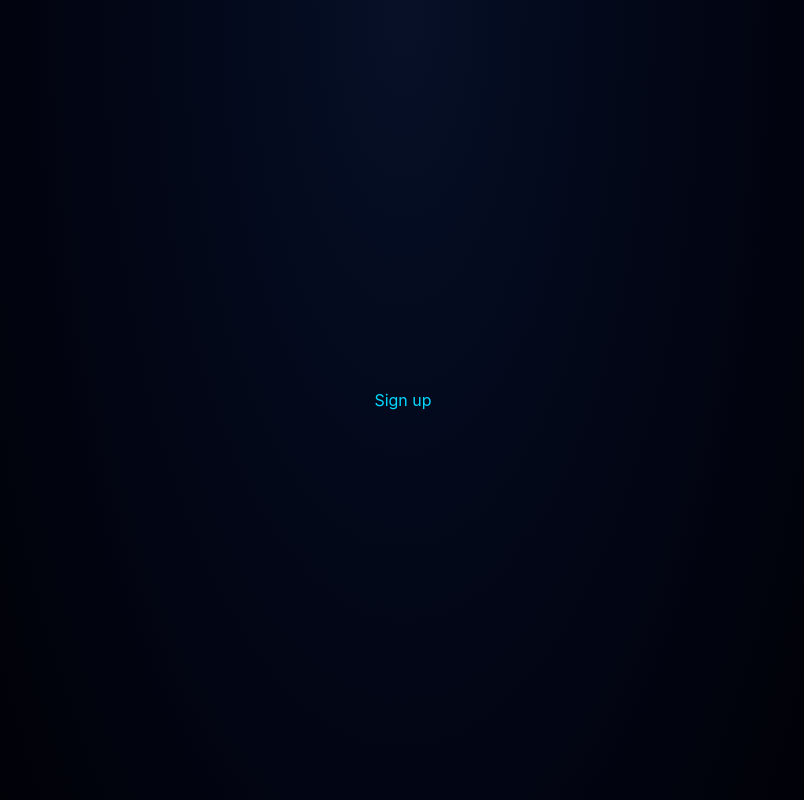
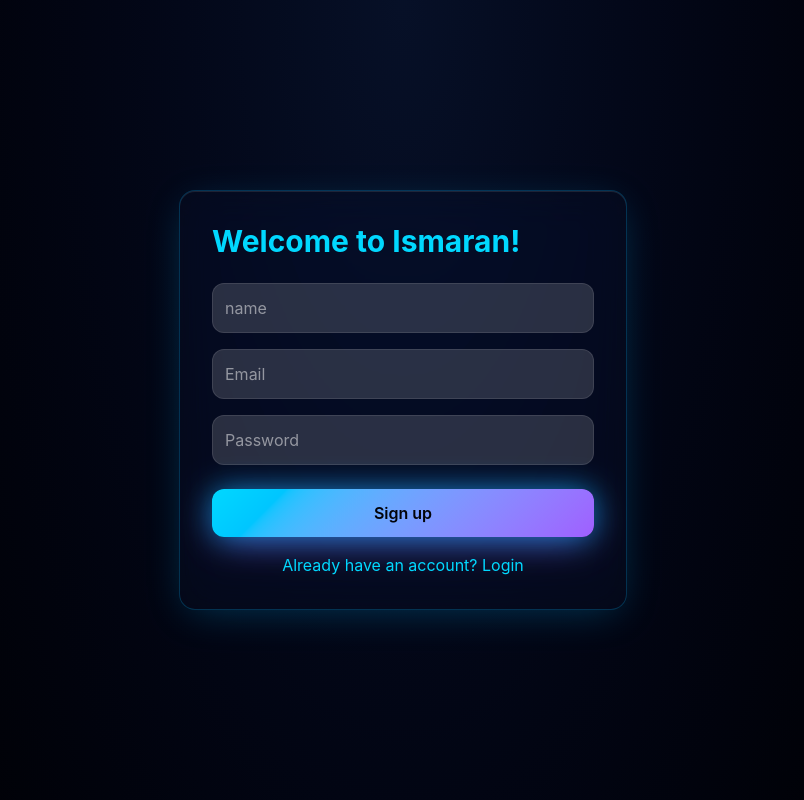
Before and after one commit to Gobler-code/Ismaran-v2, a React (Vite) app in the folder frontend/: page /signup in a window 1280 px wide. Shown: the top 800 px of the page, without its empty margins (237-1041 px from the left). Built offline with nearby package versions, Linux system fonts and the light colour scheme.

Commit message:
feat: implement user registration and signup page

```diff
--- a/frontend/src/pages/Signup.jsx
+++ b/frontend/src/pages/Signup.jsx
@@ -1,6 +1,102 @@
+import { useState } from 'react'
+import { useNavigate, Link } from 'react-router-dom'
+
 function Signup() {
-  return <div className="min-h-screen flex items-center justify-center">
-    <h1 style={{color: 'var(--neon)'}}>Sign up</h1>
-  </div>
+  const [name,setName] = useState('')
+  const [email, setEmail] = useState('')
+  const [password, setPassword] = useState('')
+  const [loading, setLoading] = useState(false)
+  const [error, setError] = useState('')
+  const navigate = useNavigate()
+
+  const handleSubmit = async (e) => {
+    e.preventDefault()
+
+    if (!name || !email || !password) {
+  setError('Please fill in all fields')
+  setLoading(false)
+  return
 }
-export default Signup;
+    setLoading(true)
+    setError('')
+
+    try {
+      const response = await fetch('/api/auth/signup', {
+       method: 'POST',
+       headers: {
+           'Content-Type':'application/json'
+       },
+       body:  JSON.stringify({name,email,password})
+
+      })
+      const data = await response.json()
+      console.log(data);
+
+if (data.success) {
+  localStorage.setItem('token', data.token)
+  navigate('/dashboard')
+} else {
+  setError(data.error || 'Invalid credentials')
+}
+
+
+    } catch (err) {
+      setError('Something went wrong. Please try again.')
+    } finally {
+      setLoading(false)
+    }
+  }
+
+  return (
+    <div className="min-h-screen flex items-center justify-center">
+      <div className="glass p-8 rounded-2xl w-full max-w-md">
+        <h1 className="font-display text-3xl font-bold mb-6" style={{color: 'var(--neon)'}}>
+          Welcome to Ismaran!
+        </h1>
+
+        {/* Show error if exists */}
+        {error && <p style={{color: 'red'}}>{error}</p>}
+        {/* name input*/}
+        <input
+           type = "text"
+           value = {name}
+           onChange={(e)=> setName(e.target.value)}
+           placeholder='name'
+            className="w-full p-3 rounded-xl mb-4 outline-none text-white"
+            style={{background: 'var(--input)', border: '1px solid var(--border)'}}
+           />
+
+        {/* Email input */}
+        <input
+           type = "email"
+           value = {email}
+           onChange={(e)=> setEmail(e.target.value)}
+           placeholder='Email'
+           className="w-full p-3 rounded-xl mb-4 outline-none text-white"
+            style={{background: 'var(--input)', border: '1px solid var(--border)'}}
+            />
+
+        {/* Password input */}
+        <input
+           type = "password"
+           value = {password}
+           onChange={(e)=>{ setPassword(e.target.value)}}
+           placeholder='Password'
+           className="w-full p-3 rounded-xl mb-4 outline-none text-white :"
+           style={{background: 'var(--input)', border: '1px solid var(--border)'}}
+        />
+
+        {/* Submit button — show "Loading..." when loading */}
+        <button onClick={handleSubmit} disabled={loading} className="w-full p-3 rounded-xl font-semibold mt-2 btn-glow hover:opacity-90 hover:-translate-y-0.5 transition-all">
+            {loading ? 'Creating account...' :'Sign up'}
+        </button>
+        {/* Link to signup page */}
+          <Link to="/login" className="block text-center mt-4" style={{color: 'var(--neon)'}}>
+               Already have an account? Login
+           </Link>
+      </div>
+    </div>
+  )
+}
+
+export default Signup
```
